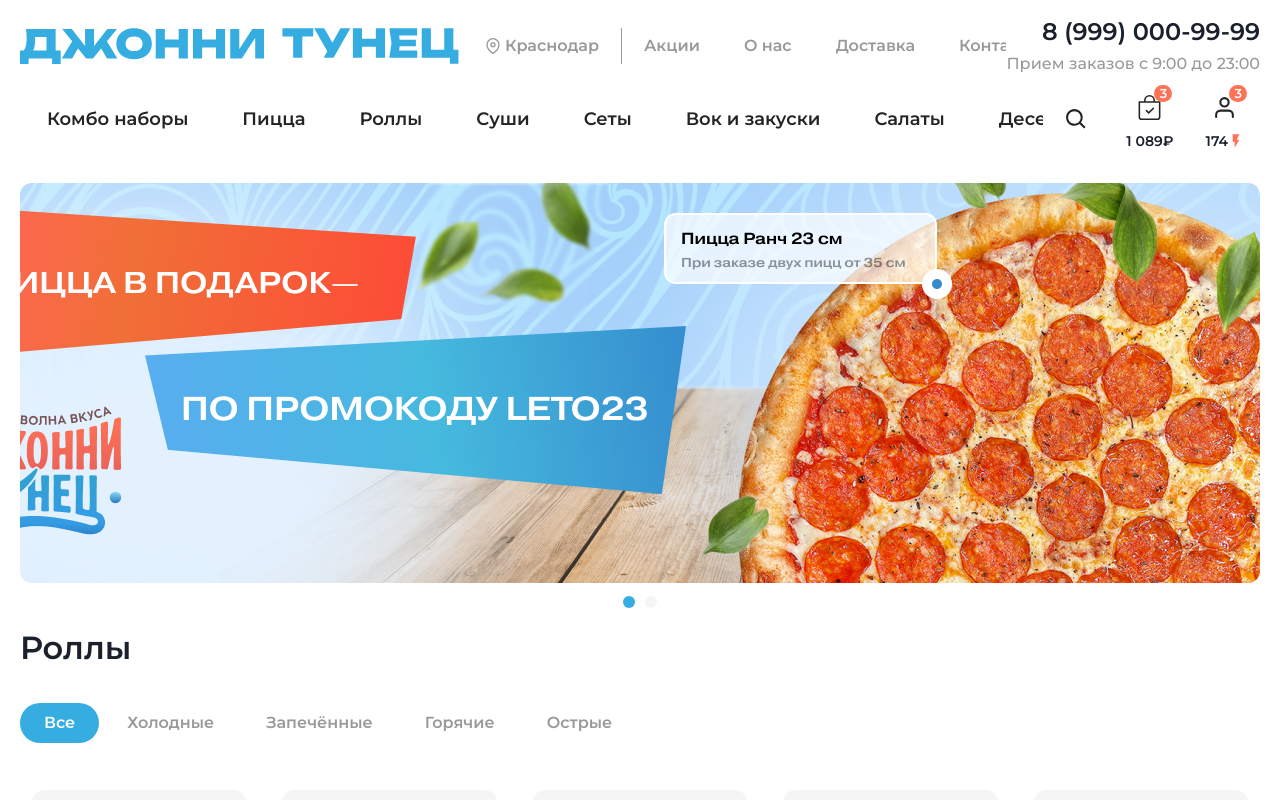
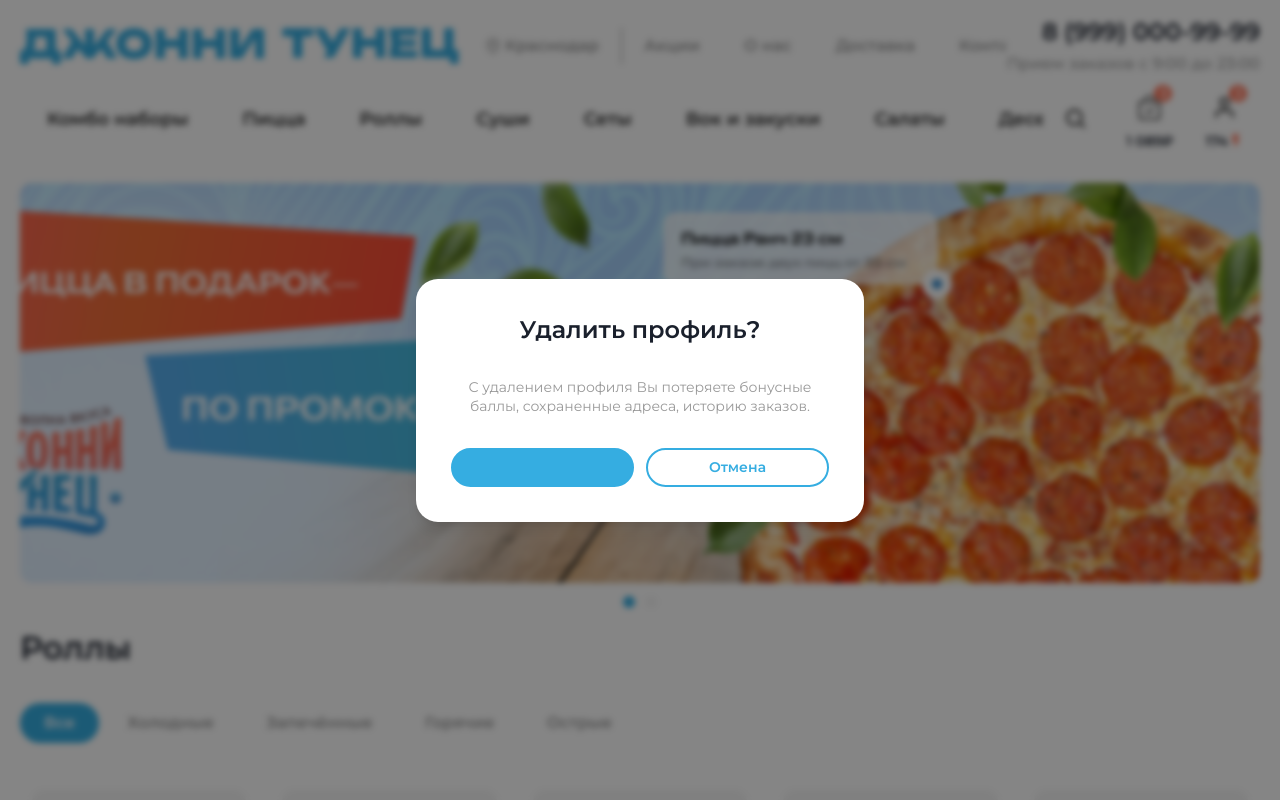
Before and after one commit to islamxm/goldensoft-catering, a Next.js app: page / in a window 1280 px wide. Shown: the top 800 px of the page. Built offline with nearby package versions, Linux system fonts and the light colour scheme.

Commit message:
feat: промпт-модалка

```diff
--- a/components/layouts/pageLayout/PageLayout.tsx
+++ b/components/layouts/pageLayout/PageLayout.tsx
@@ -7,6 +7,8 @@
 import Animated from '@/components/shared/animated/Animated';
 import GoToTop from '@/components/widgets/goToTop/GoToTop';
 import ProductModal from '@/components/widgets/product/ProductModal';
+import PromptModal from '@/components/modals/promptModal/PromptModal';
+import Text from '@/components/shared/text/Text';
 
 const PageLayout:FC<PropsWithChildren> = ({children}) => {
 
@@ -25,6 +27,26 @@
     {/* MODALS & DRAWERS*/}
     <BasketDrawer/>
     <ProductModal/>
+    <PromptModal
+      isOpen
+      onClose={() => {}}
+      data={{
+        title: 'Удалить профиль?',
+        content: <Text style={{textAlign: 'center'}} variant='secondary'>
+          С удалением профиля Вы потеряете бонусные баллы, сохраненные адреса, историю заказов.
+        </Text>,
+        action: {
+          reject: {
+            buttonContent: 'Отмена',
+
+          },
+          accept: {
+            buttonContent: 'Все равно удалить',
+            isLoading: true
+          }
+        }
+      }}
+      />
   </div>
 
   )
--- /dev/null
+++ b/components/modals/promptModal/PromptModal.tsx
@@ -0,0 +1,76 @@
+import styles from './styles.module.scss';
+import { FC } from 'react'
+import {
+  Modal,
+  ModalOverlay,
+  ModalContent,
+  Stack,
+  Flex,
+} from '@chakra-ui/react';
+import Title from '@/components/shared/title/Title';
+import setClassNames from '@/utils/setClassNames';
+import Button from '@/components/shared/button/Button';
+import PropsType from './types';
+
+const PromptModal:FC<PropsType> = (props) => {
+  const {
+    data,
+    ...restProps
+  } = props
+
+  const {
+    title,
+    content,
+    action
+  } = data || {}
+
+  return (
+    <Modal
+      {...restProps}
+      isCentered
+      >
+      <ModalOverlay
+        style={{backdropFilter: 'blur(3px)'}}
+        >
+        <ModalContent
+          w={590}
+          className={setClassNames([
+            styles.wrapper,
+            'modal'
+          ])}
+          >
+          <Stack
+            spacing={'32px'}
+            >
+            {title && <Title className={styles.title} tag='h3'>{title}</Title>}
+            {content && (
+              <div className={styles.content}>
+                {content}
+              </div>
+            )}
+            {action && (
+              <Flex gap={'12px'} className={styles.action}>
+                {action?.accept && (
+                  <Button
+                    isFill
+                    onClick={action?.accept?.onClick}
+                    isLoading={action?.accept?.isLoading}
+                    variant={action?.accept?.buttonVariant || 'primary'}>{action?.accept?.buttonContent}</Button>
+                )}
+                {action?.reject && (
+                  <Button
+                    isFill
+                    onClick={action?.reject?.onClick}
+                    isLoading={action?.reject?.isLoading}
+                    variant={action?.reject?.buttonVariant || 'primary_outlined'}>{action.reject?.buttonContent}</Button>
+                )}
+              </Flex>
+            )}
+          </Stack>
+        </ModalContent>
+      </ModalOverlay>
+    </Modal>
+  )
+}
+
+export default PromptModal;
--- /dev/null
+++ b/components/modals/promptModal/styles.module.scss
@@ -0,0 +1,13 @@
+.wrapper {
+  padding: 35px;
+
+  .title {
+    text-align: center;
+  }
+
+  .content {
+    max-width: 360px;
+    margin: 0 auto;
+    width: 100%;
+  }
+}
--- /dev/null
+++ b/components/modals/promptModal/types.ts
@@ -0,0 +1,23 @@
+import { ButtonVariant } from '@/components/shared/button/type';
+import {type UseModalProps} from '@chakra-ui/react';
+import { ReactNode } from 'react';
+
+type ActionType = {
+  onClick?: (...args:any[]) => any,
+  isLoading?: boolean,
+  buttonContent?: ReactNode,
+  buttonVariant?: ButtonVariant
+}
+
+type PropsType = UseModalProps & {
+  data?: {
+    title?: string,
+    content?: ReactNode,
+    action?: {
+      accept?: ActionType,
+      reject?: ActionType
+    }
+  }
+}
+
+export default PropsType;
--- a/components/widgets/productCard/styles.module.scss
+++ b/components/widgets/productCard/styles.module.scss
@@ -32,6 +32,7 @@
   padding: 8px;
   width: 250px;
   height: 100px;
+  box-shadow: 0px 4px 22px 0px rgba(116, 92, 0, 0.07);
 
   .image {
     width: 85px;
```
